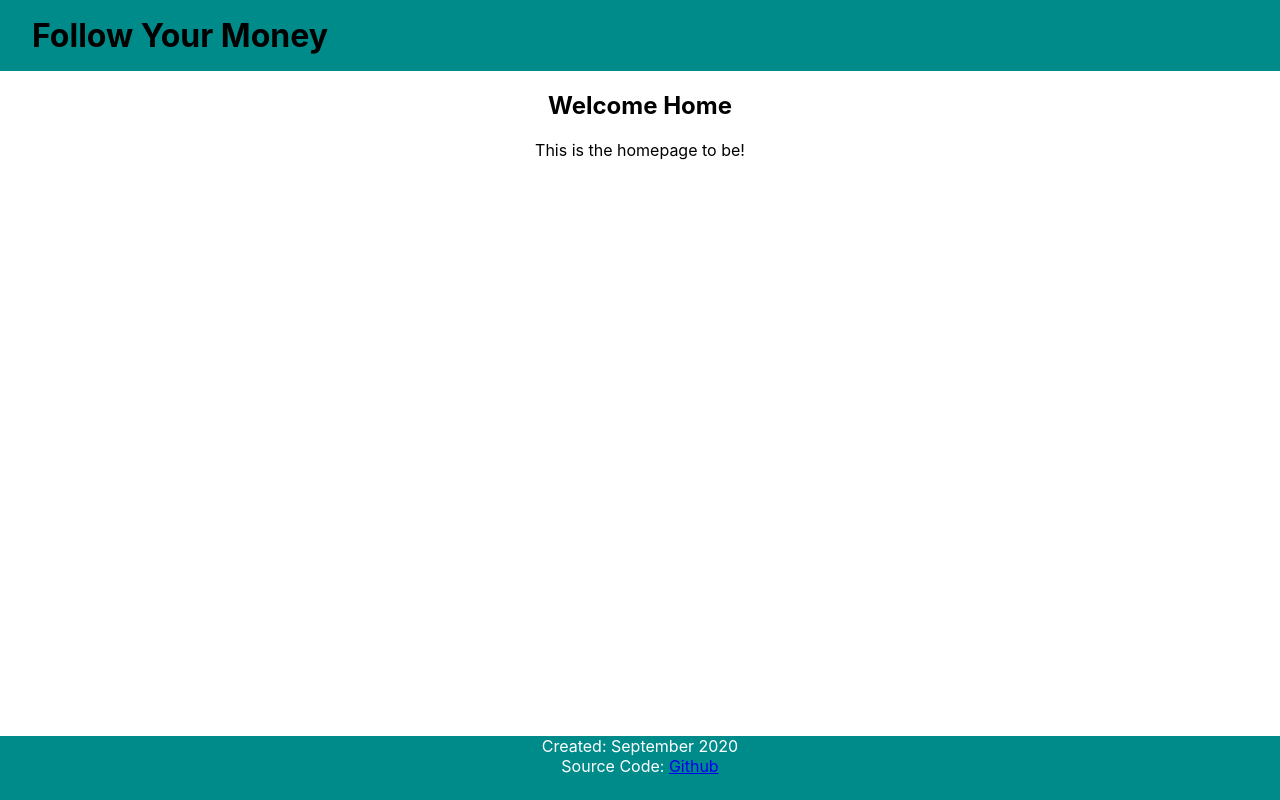
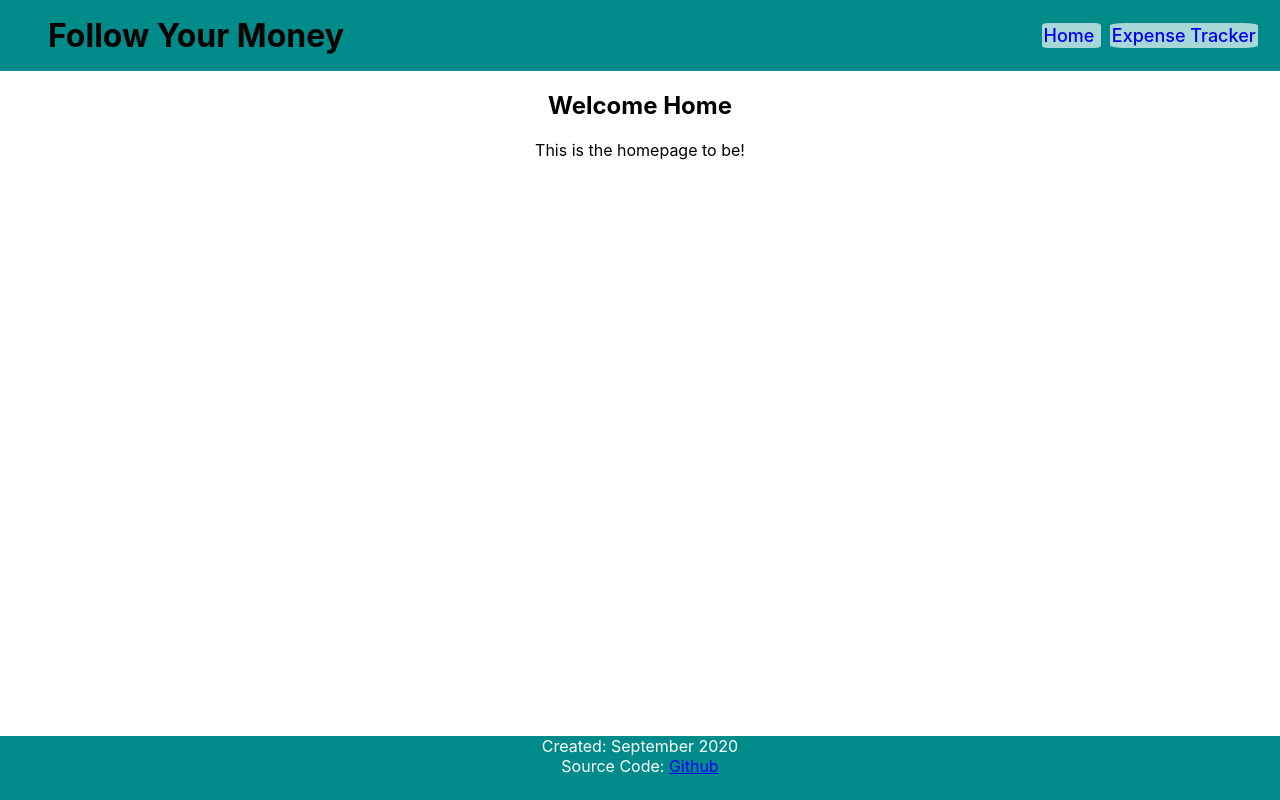
Before and after one commit to vlee4/follow, a React (Create React App) app: page / in a window 1280 px wide. Built offline with nearby package versions, Linux system fonts and the light colour scheme.

Commit message:
fixed React routing, more navbar links styling

```diff
--- a/src/App.css
+++ b/src/App.css
@@ -19,11 +19,32 @@ body {
   top: 0px;
   width: 100%;
   display: flex;
-  flex-direction: row;
+  align-items: center;
+  justify-content: space-between;
 }
 
-#title {
+.title {
   margin: 0 0 0 1em;
+  color: black;
+  text-decoration: none;
+}
+
+.navLinks {
+  font-size: large;
+  font-weight: 500;
+  margin-right: 1em;
+  text-decoration: none;
+}
+.navLinks a {
+  text-decoration: none;
+  background-color: rgba(255, 255, 255, 0.658);
+  border-radius: 10% 10%;
+  padding: 0.1em;
+  margin: 0 0.25em 0 0.25em;
+}
+
+.navLinks a:visited {
+  color: black;
 }
 
 .foot {
--- a/src/App.js
+++ b/src/App.js
@@ -1,14 +1,16 @@
 import React from "react";
 import "./App.css";
-import Home from "./Components/Home";
+import { BrowserRouter as Router } from "react-router-dom";
 import Navbar from "./Components/Navbar";
 import Routes from "./Components/Routes";
 
 function App() {
   return (
     <div className="App">
-      <Navbar />
-      <Routes />
+      <Router>
+        <Navbar />
+        <Routes />
+      </Router>
       <footer className="foot">
         <div>Created: September 2020</div>
         <div>
--- a/src/Components/Navbar.js
+++ b/src/Components/Navbar.js
@@ -1,9 +1,16 @@
 import React from "react";
+import { Link } from "react-router-dom";
 
 function NavBar() {
   return (
     <div className="navbar">
-      <h1 id="title">Follow Your Money</h1>
+      <Link className="title" to="/">
+        <h1 className="title">Follow Your Money</h1>
+      </Link>
+      <div className="navLinks">
+        <Link to="/"> Home </Link>
+        <Link to="/tracker"> Expense Tracker </Link>
+      </div>
     </div>
   );
 }
--- a/src/Components/Routes.js
+++ b/src/Components/Routes.js
@@ -1,16 +1,14 @@
 import React from "react";
-import { BrowserRouter as Router, Route, Switch } from "react-router-dom";
+import { Route, Switch } from "react-router-dom";
 import Home from "./Home";
 import Tracker from "./ExpenseTracker";
 
 function Routes() {
   return (
-    <Router>
-      <Switch>
-        <Route path="/" component={Home} />
-        <Route exat path="/tracker" component={Tracker} />
-      </Switch>
-    </Router>
+    <Switch>
+      <Route exact path="/" component={Home} />
+      <Route path="/tracker" component={Tracker} />
+    </Switch>
   );
 }
 
```
